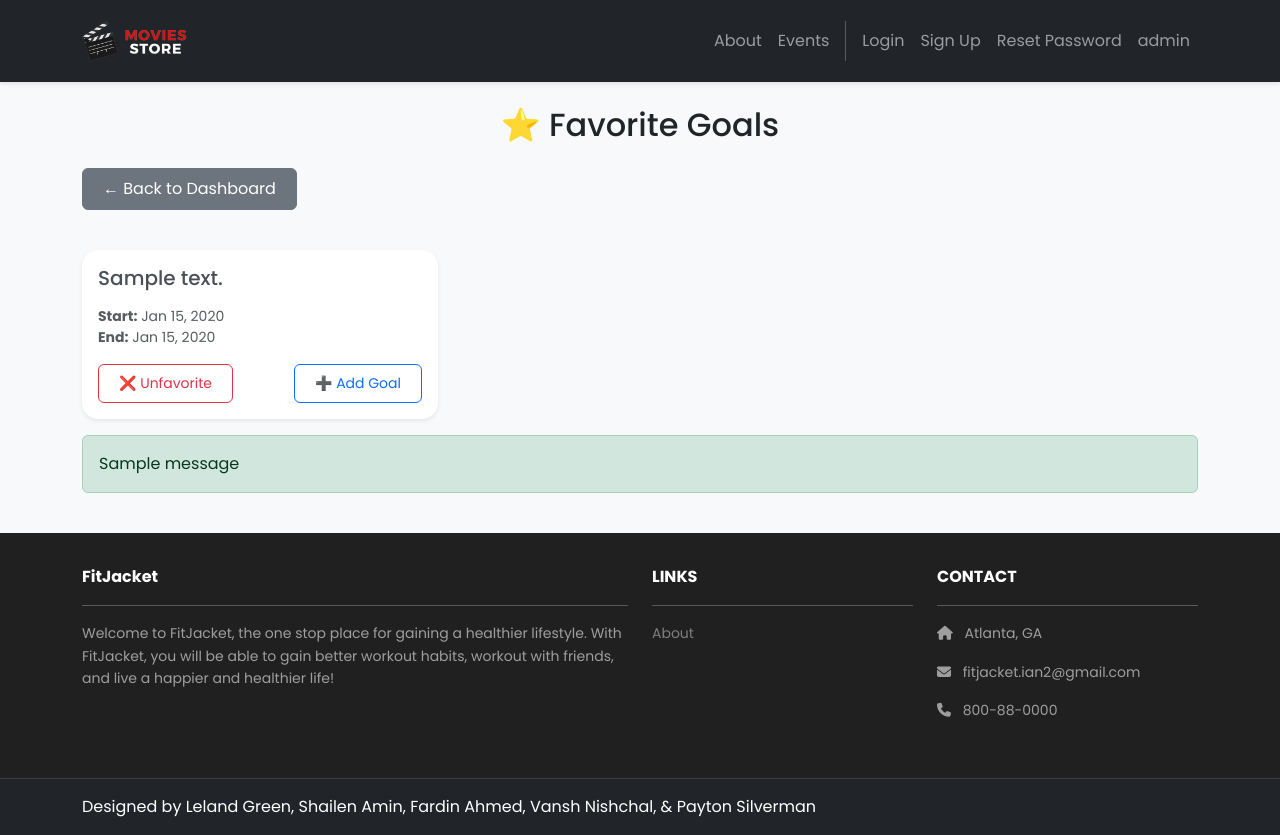
After one commit to shailenamin/FitJacket, a Django app: template dashboard/templates/dashboard/favorite.html in a window 1280 px wide. The commit adds this page. Run offline with Django 3.2, Linux system fonts and the light colour scheme; tables that the repository leaves empty hold one stand-in row (values such as "Sample post"); the template is opened without the code that fills it: values that come from a table or form of the project are taken from there, most other values are stand-ins (such as "Sample title", 1, 10 or a date in 2020); one stand-in notice (Sample message) is shown; some libraries are stand-ins or nearby versions.

Commit message:
Added favorite page

```diff
--- a/dashboard/models.py
+++ b/dashboard/models.py
@@ -2,7 +2,6 @@ from django.db import models
 from django.contrib.auth.models import User
 from django.utils import timezone
 from django.utils.timezone import localtime
-
 
 
 class Goal(models.Model):
@@ -13,6 +12,7 @@ class Goal(models.Model):
     user = models.ForeignKey(User, on_delete=models.CASCADE, null=True)
     completed = models.BooleanField(default=False)
     abandoned = models.BooleanField(default=False)
+    favorite = models.BooleanField(default=False)
 
     def __str__(self):
         return self.text
--- /dev/null
+++ b/dashboard/templates/dashboard/favorite.html
@@ -0,0 +1,58 @@
+{% extends 'base.html' %}
+
+{% block content %}
+<div class="container py-4">
+    <h2 class="mb-4 text-center">⭐ Favorite Goals</h2>
+
+    <div class="text-start mb-4">
+        <a href="{% url 'Dashboard' %}" class="btn btn-secondary mb-3">← Back to Dashboard</a>
+    </div>
+
+    {% if favorite_goals %}
+        <div class="row row-cols-1 row-cols-md-2 row-cols-lg-3 g-4">
+            {% for goal in favorite_goals %}
+                <div class="col">
+                    <div class="card h-100 border-0 shadow-sm rounded-4">
+                        <div class="card-body">
+                            <h5 class="card-title text-dark-emphasis">{{ goal.text }}</h5>
+                            <p class="card-text text-muted small mt-3">
+                                <strong>Start:</strong> {{ goal.start_date|date:"M d, Y" }}<br>
+                                <strong>End:</strong> {{ goal.end_date|date:"M d, Y" }}
+                            </p>
+                            <div class="d-flex justify-content-between">
+                                <form method="POST" class="me-2">
+                                    {% csrf_token %}
+                                    <input type="hidden" name="goal_id" value="{{ goal.id }}">
+                                    <button type="submit" name="unfavorite_goal" class="btn btn-outline-danger btn-sm">
+                                        ❌ Unfavorite
+                                    </button>
+                                </form>
+                                <form method="POST">
+                                    {% csrf_token %}
+                                    <input type="hidden" name="goal_id" value="{{ goal.id }}">
+                                    <button type="submit" name="add_goal" class="btn btn-outline-primary btn-sm">
+                                        ➕ Add Goal
+                                    </button>
+                                </form>
+                            </div>
+                        </div>
+                    </div>
+                </div>
+            {% endfor %}
+        </div>
+        <div class="mb-3">
+            {% if messages %}
+              {% for message in messages %}
+                <div class="alert alert-{{ message.tags }} mt-3">
+                  {{ message }}
+                </div>
+              {% endfor %}
+            {% endif %}
+          </div>
+    {% else %}
+        <div class="text-center mt-5">
+            <p class="text-muted fs-5">No favorite goals yet.</p>
+        </div>
+    {% endif %}
+</div>
+{% endblock %}
--- a/dashboard/urls.py
+++ b/dashboard/urls.py
@@ -3,4 +3,5 @@ from . import views
 urlpatterns = [
     path('', views.dashboard, name='Dashboard'),
     path('goal-history/', views.goal_history, name='GoalHistory'),
+    path('favorite/', views.mark_favorite, name='FavoriteHistory'),
 ]
```
Also changed, not shown: dashboard/templates/dashboard/goals.html (+9 -1 lines), dashboard/views.py (+40 -0 lines), dashboard/migrations/0007_goal_favorite.py (added), db.sqlite3.
